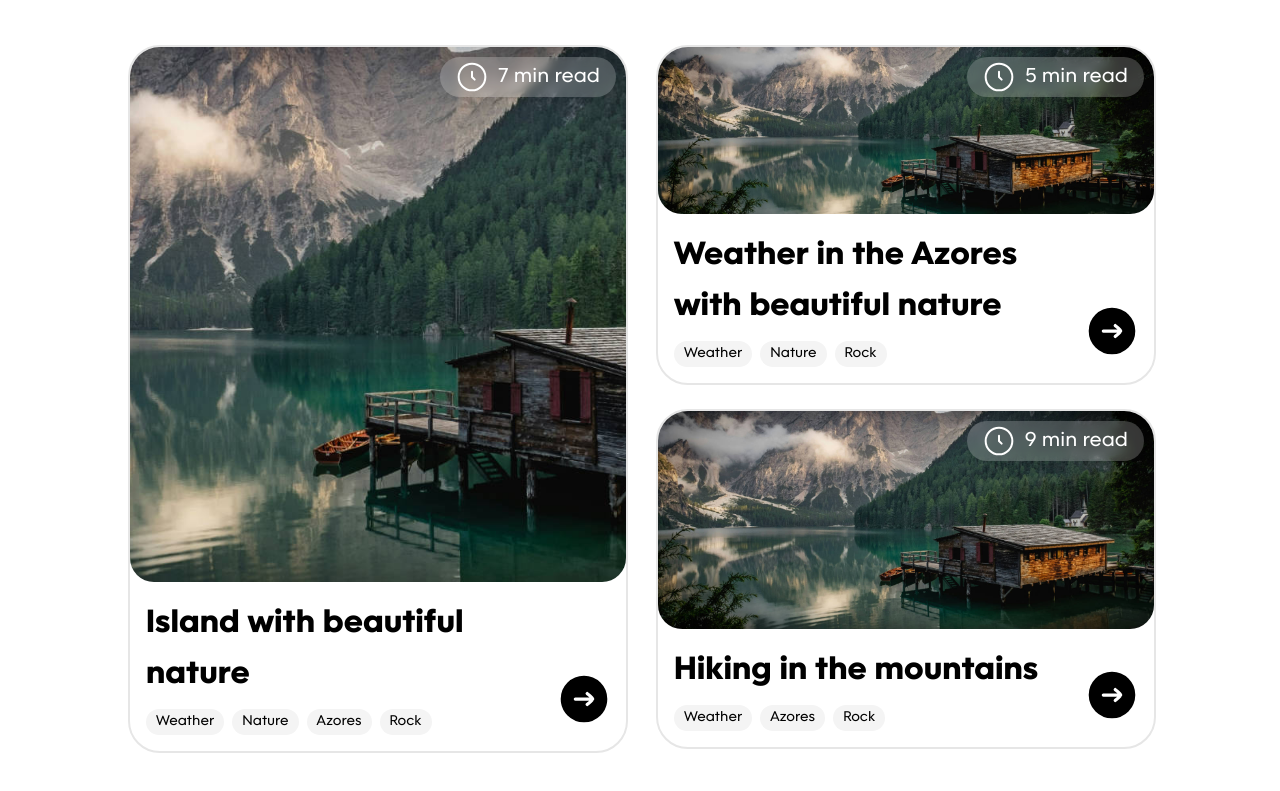
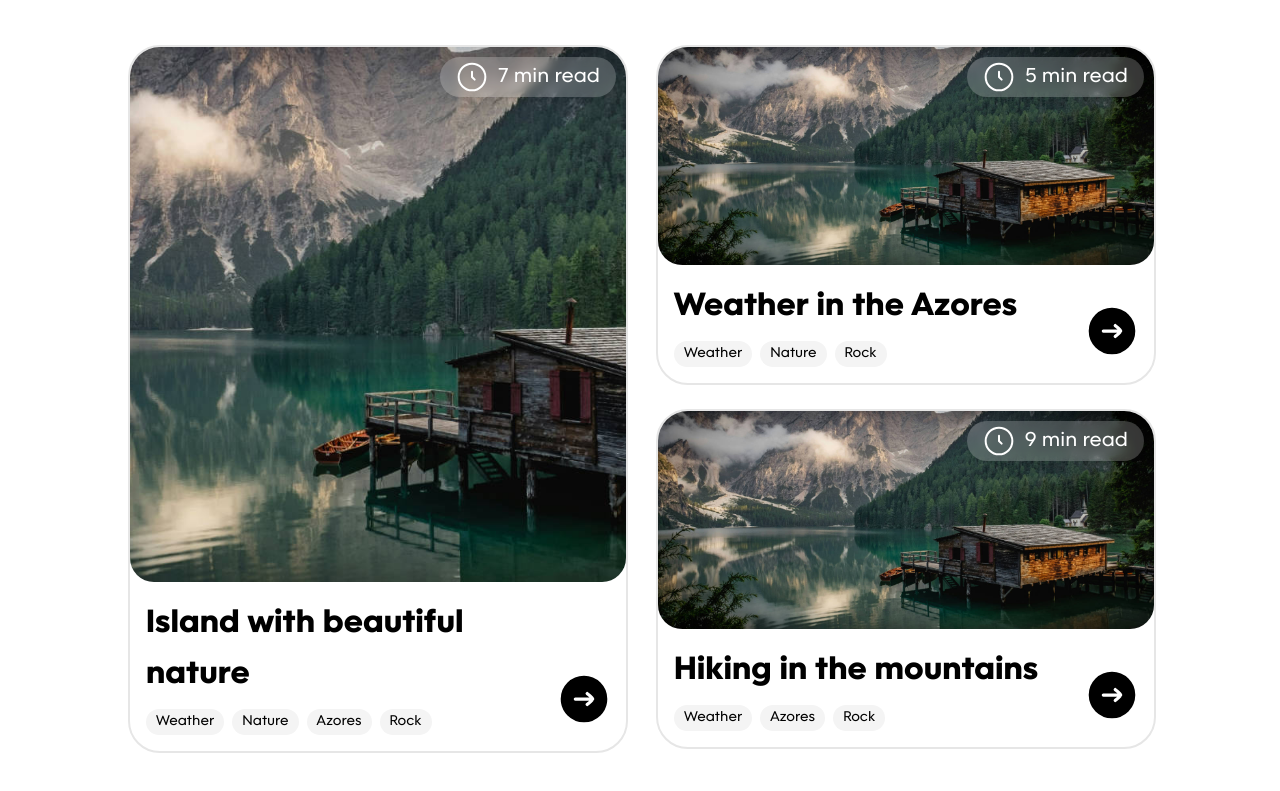
Before and after one commit to AliMalik9/Island-web-design, a plain HTML site: page index.html in a window 1280 px wide. Shown: the part 3107-3898 px from the top of the page. Drawn offline with Linux system fonts and the light colour scheme.

Commit message:
Update index.html

```diff
--- a/index.html
+++ b/index.html
@@ -627,7 +627,7 @@
               </div>
               <div class="bbc-bottom">
                 <div class="bbcb-left">
-                  <h1>Weather in the Azores with beautiful nature</h1>
+                  <h1>Weather in the Azores</h1>
                   <div id="tags">
                     <div class="tag">Weather</div>
                     <div class="tag">Nature</div>
```
